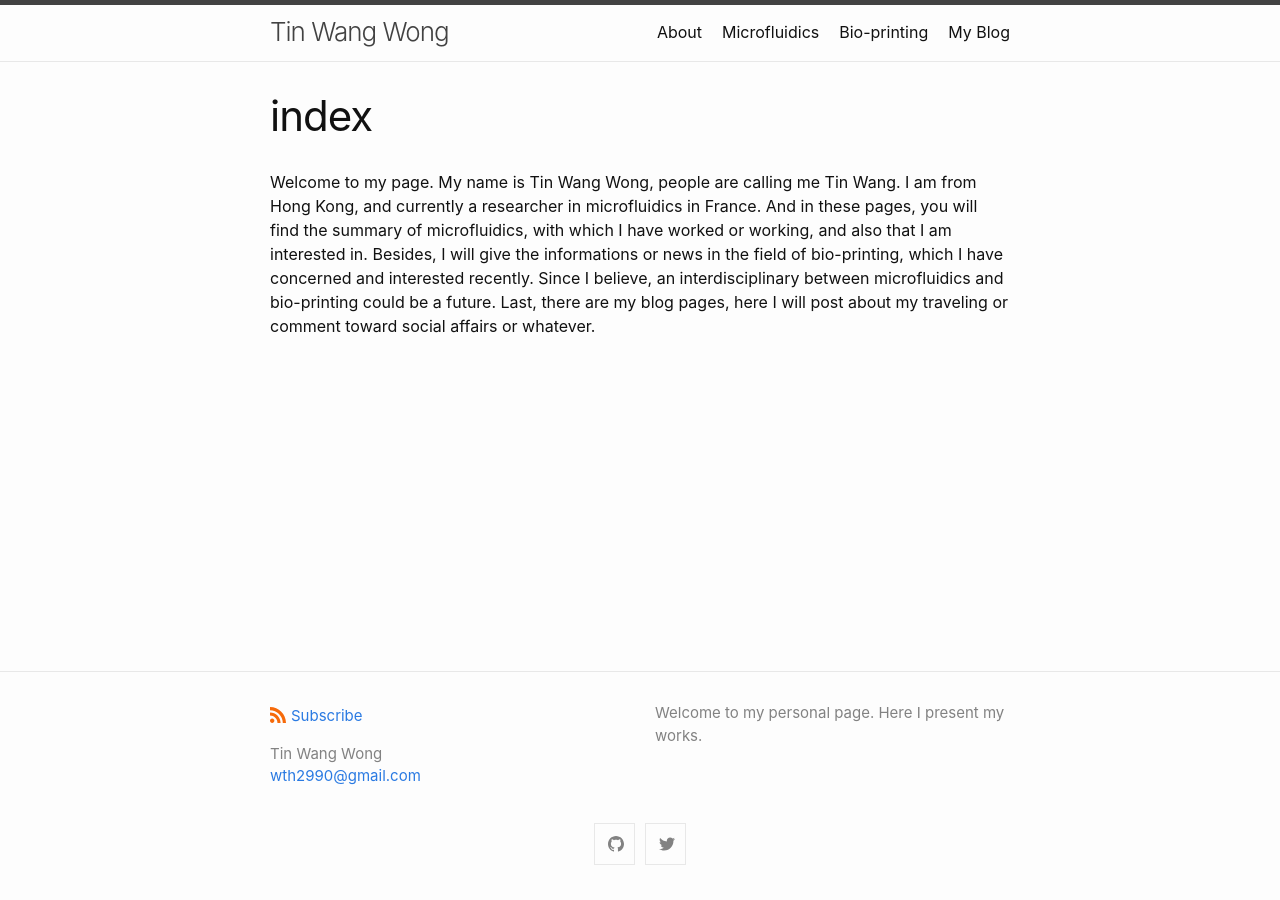
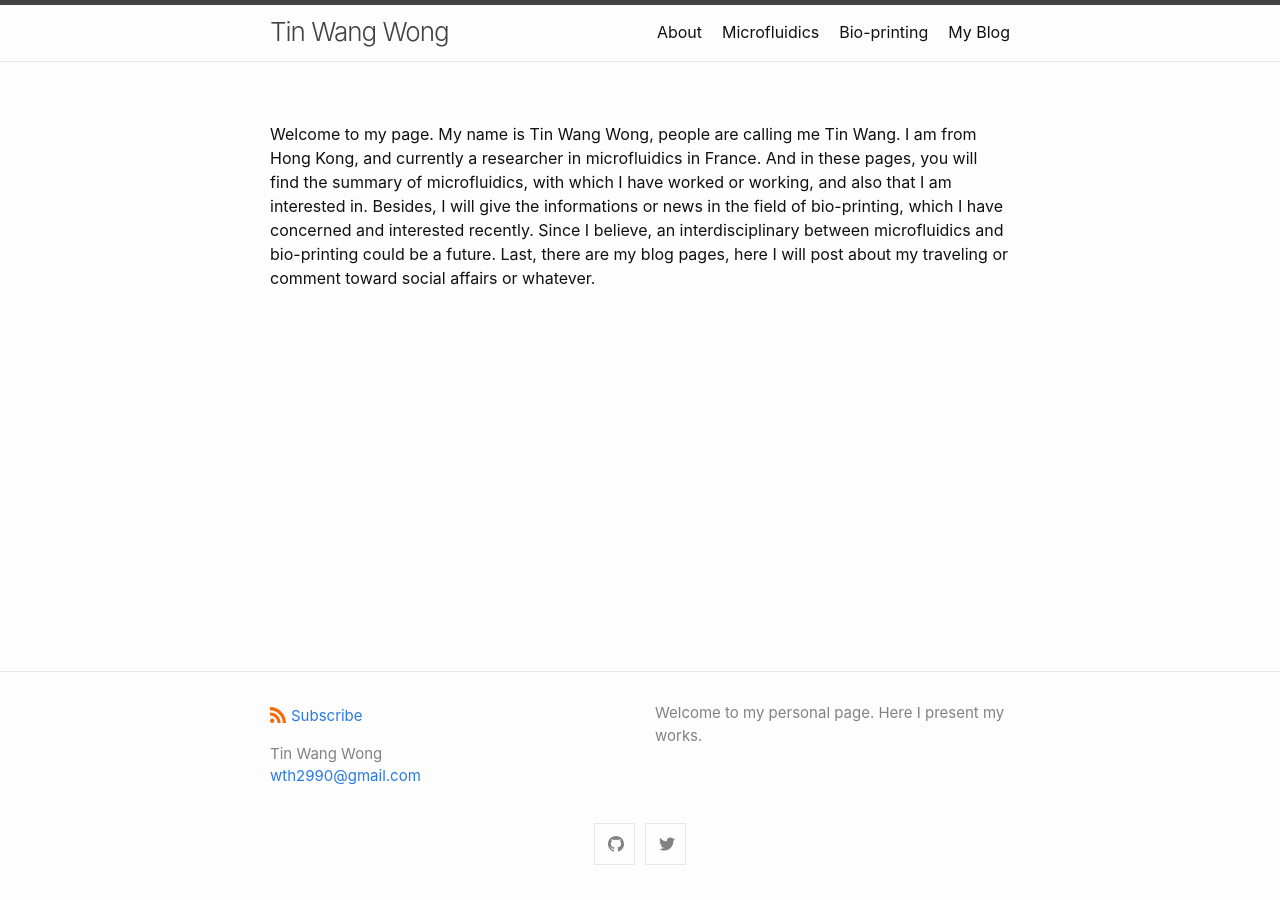
Before and after one commit to wth2990/wth2990.github.io, a Jekyll site: the page built from index.md, in a window 1280 px wide. Built offline with Jekyll 4.4.1, drawn with Linux system fonts in a browser that asks for light colours.

Commit message:
Update index.md

```diff
--- a/index.md
+++ b/index.md
@@ -6,8 +6,6 @@
 # See: https://jekyllrb.com/docs/themes/#overriding-theme-defaults
 #
 layout: page
-title: index
-permalink: /index/
 ---
 
 Welcome to my page. My name is Tin Wang Wong, people are calling me Tin Wang. I am from Hong Kong, and currently a researcher in microfluidics in France. And in these pages, you will find the summary of microfluidics, with which I have worked or working, and also that I am interested in. Besides, I will give the informations or news in the field of bio-printing, which I have concerned and interested recently. Since I believe, an interdisciplinary between microfluidics and bio-printing could be a future. Last, there are my blog pages, here I will post about my traveling or comment toward social affairs or whatever.
```
